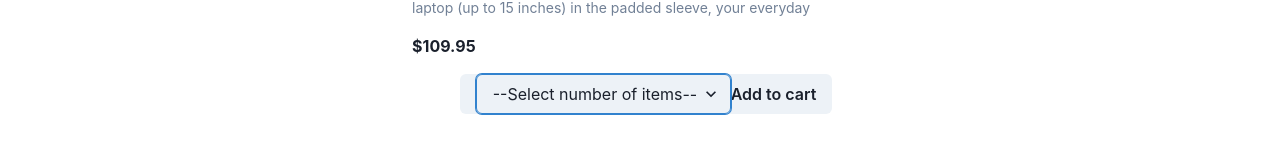
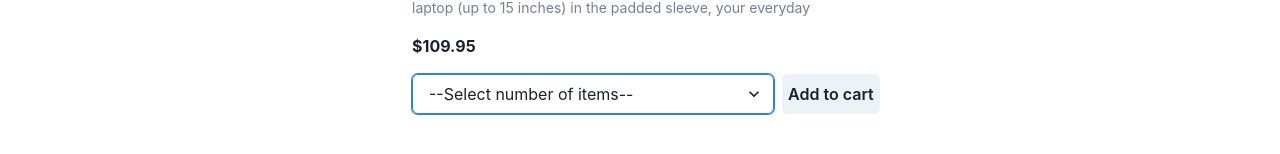
Before and after one commit to Binnaz-CME/web-shop, a React (Vite) app: page /products/1 in a window 1280 px wide. Shown: the part 394-548 px from the top of the page. Built offline with nearby package versions, Linux system fonts and the light colour scheme.

Commit message:
fixed select-element and adding value to cart

```diff
--- a/src/components/Product.jsx
+++ b/src/components/Product.jsx
@@ -22,10 +22,7 @@ function Product() {
               />
             </Center>
             <Heading m="0.5em" fontSize="md">{product.title}</Heading>
-            <Text m="0.5em" color="gray.500" fontSize="sm">
-              {product.description}
-            </Text>
-            <Text m="0.5em"fontWeight="bold" fontSize="sm">${product.price}</Text>
+            <Text m="0.5em" fontWeight="bold" fontSize="md" color="gray.500" >${product.price}</Text>
           </Link>
         </Box>
       ))}
--- a/src/pages/Cart.jsx
+++ b/src/pages/Cart.jsx
@@ -1,5 +1,5 @@
 import React from "react";
-import { Container, Text, Heading, Button, Box, Flex, Stack } from "@chakra-ui/react";
+import { Container, Text, Heading, Button, Flex, Image } from "@chakra-ui/react";
 import { cartState } from "../stores/cart/atom";
 import { useRecoilValue } from "recoil";
 import useCart from "../hooks/useCart";
@@ -8,7 +8,9 @@ function Cart() {
   const cartItems = useRecoilValue(cartState);
   const { onAdd, onRemove } = useCart();
 
+
   console.log(cartItems);
+
 
   const totalPrice = cartItems.reduce(
     (acc, curr) => acc + curr.price * curr.qty,
@@ -20,7 +22,13 @@ function Cart() {
       <Heading fontSize="lg" mt="2em" textAlign="center">Cart</Heading>
       <div>{cartItems.length === 0 && <Text>Cart is empty</Text>}</div>
       {cartItems.map((item) => (
-        <Flex key={item.id}  alignItems="center" justifyContent="space-between">
+        <Flex key={item.id}  alignItems="center" justifyContent="start">
+          <Image
+              margin="1em"
+                maxWidth="2.5em"
+                objectFit="fit"
+                src={item.image}
+              />
           <Text>{item.title}</Text>
           <Text m="2em">
             {item.qty} x ${item.price}
--- a/src/pages/ProductDetail.jsx
+++ b/src/pages/ProductDetail.jsx
@@ -19,7 +19,7 @@ import { selectState } from "../stores/select/atom";
 
 function ProductDetail() {
   const products = useRecoilValue(productsState);
-  const [selectValue, setSelectValue] = useRecoilState(selectState)
+  const [selectValue, setSelectValue] = useRecoilState(selectState);
   const params = useParams();
 
   const product = products.find(
@@ -29,10 +29,8 @@ function ProductDetail() {
   const { onAdd } = useCart();
 
   function handleChange(e) {
-    const value = e.target.value
-    console.log(value)
-    setSelectValue(parseInt(value))
-    console.log(selectValue)
+    const value = e.target.value;
+    setSelectValue(parseInt(value));
   }
 
   return (
@@ -57,12 +55,18 @@ function ProductDetail() {
               ${product.price}
             </Text>
             <Center>
-              <Button mt="4" onClick={() => onAdd(product)}>
-                <Select autoFocus onChange={handleChange} value={selectValue} placeholder="--Select number of items--">
-                  <option value={1}>1</option>
-                  <option value={2}>2</option>
-                  <option value={3}>3</option>
-                </Select>
+              <Select
+                mt="4"
+                autoFocus
+                onChange={handleChange}
+                value={selectValue}
+                placeholder="--Select number of items--"
+              >
+                <option value={1}>1</option>
+                <option value={2}>2</option>
+                <option value={3}>3</option>
+              </Select>
+              <Button mt="4" ml="2" onClick={() => onAdd(product)}>
                 Add to cart
               </Button>
             </Center>
--- a/src/stores/select/atom.js
+++ b/src/stores/select/atom.js
@@ -2,5 +2,5 @@ import { atom } from "recoil";
 
 export const selectState = atom({
   key: "selectState",
-  default: "",
+  default: 0
 });
```
